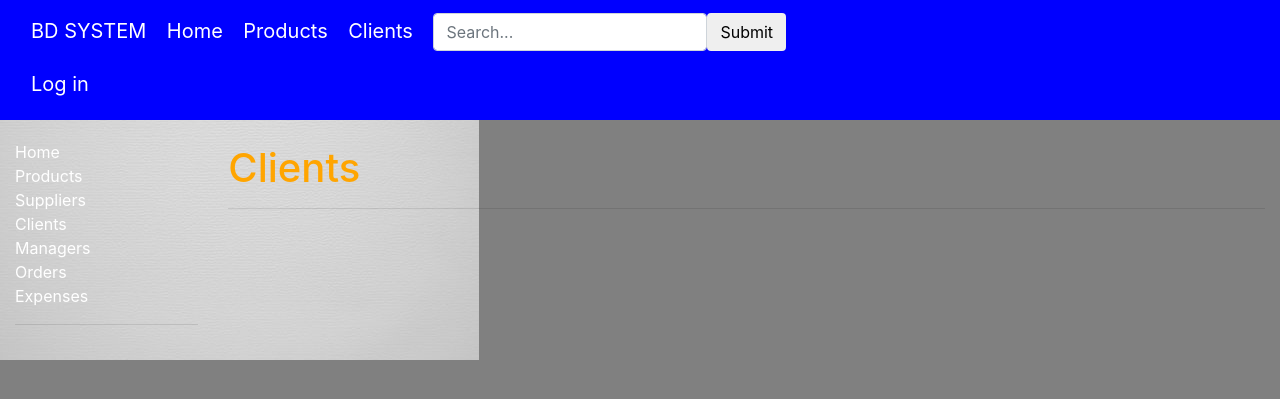
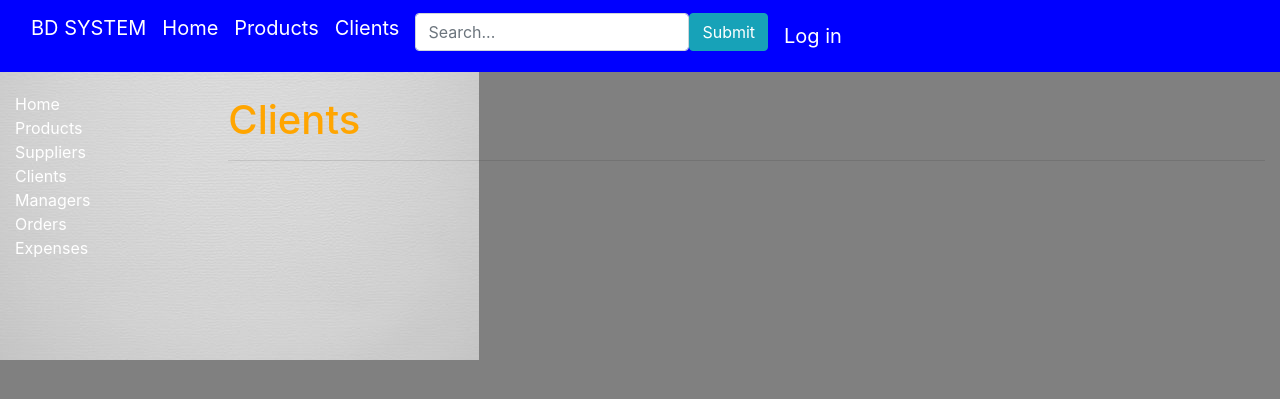
Before and after one commit to algimantasne/project, a Django app: page /library/clients/ in a window 1280 px wide. Shown: the top 399 px of the page. Run offline with Django 4.2, Linux system fonts and the light colour scheme; data that the repository does not hold is empty; some libraries are stand-ins or nearby versions; some web fonts are replaced.

Commit message:
Add files via upload
submit color

```diff
--- a/myProject/vvsystem/library/templates/base.html
+++ b/myProject/vvsystem/library/templates/base.html
@@ -19,28 +19,23 @@
     .navbar-brand {
         color: white !important;
     }
-
     .search {
         max-width: 500px;
         width: 100%;
     }
-
     body {
         background: grey url("img/background_grey.jpg") no-repeat;
     }
-
     li a {
         color: white;
     }
-
-
 </style>
 
 
   <nav class="navbar navbar-inverse navbar-blue">
       <div class="container-fluid">
 <!--          logo-->
-          <div class="navbar-header">
+          <div class="nav justify-content-end">
 
 <!--              <button class="navbar-toggler" type="button" data-toggle="collapse" data-target="#navbarResponsive" aria-controls="navbarResponsive" aria-expanded="false" aria-label="Toggle navigation">-->
 <!--                  <span class="navbar-toggler-icon">#</span>-->
@@ -53,11 +48,10 @@
 <!--              <a class="navbar-brand" href="{% url 'managers' %}">Managers</a>-->
 <!--              <a class="navbar-brand" href="{% url 'sales' %}">Sales</a>-->
 <!--              <a class="navbar-brand" href="{% url 'expenses' %}">Expenses</a>-->
-
               <a class="navbar-brand">
                 <form action="{% url 'search' %}" method="get" class="form-inline my-2 my-md-0">
                   <input name="query" class="form-control" type="text" placeholder="Search...">
-                <button type="submit" class="btn btn-default">Submit</button>
+                <button type="submit" class="btn btn-info">Submit</button>
                 </form>
               </a>
 
@@ -69,8 +63,6 @@
                     <li class="nav-item"><a class="nav-link" href="{% url 'login'%}?next={{request.path}}">Log in</a></li>
                   {% endif %}
               </ul>
-
-
           </div>
       </div>
   </nav>
@@ -87,7 +79,7 @@
                 <li><a href="{% url 'managers' %}">Managers</a></li>
                 <li><a href="{% url 'sales' %}">Orders</a></li>
                 <li><a href="{% url 'expenses' %}">Expenses</a></li>
-                <hr/>
+<!--                <hr/>-->
 <!--                <li>-->
 <!--                    <form action="{% url 'search' %}" method="get" class="form-inline my-2 my-md-0">-->
 <!--                        <input name="query" class="form-control" type="text" placeholder="Search">-->
```
